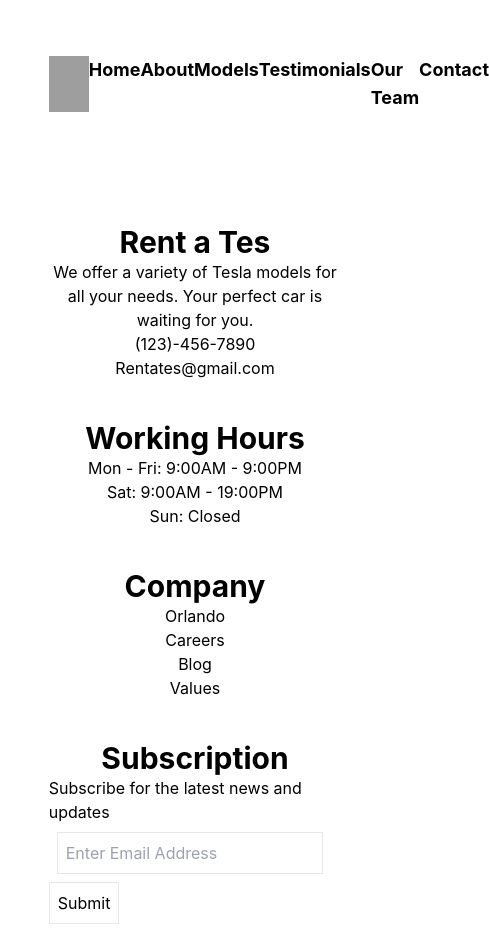
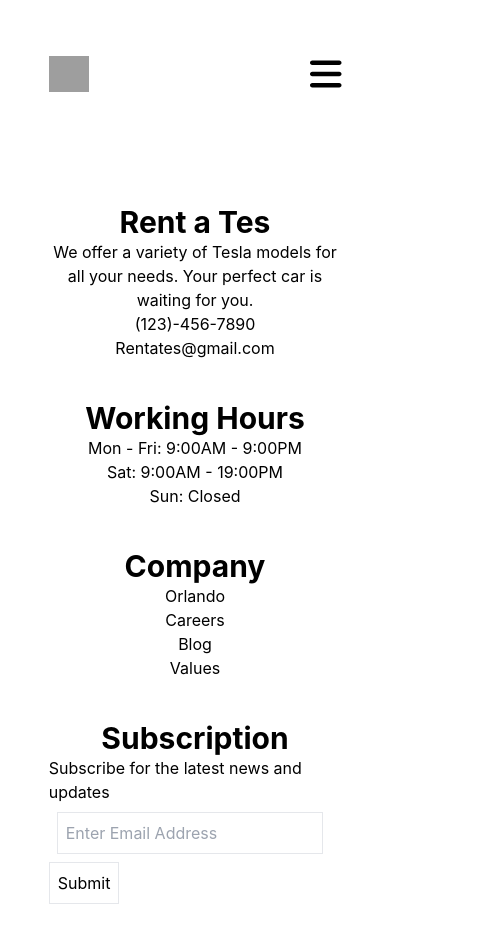
Before and after one commit to Miguel-Matos/rent-a-tes, a React (Create React App) app: page / in a window 390 px wide. Shown: the top 948 px of the page, 489 px wide, since content can reach past the window. Built offline with nearby package versions, Linux system fonts and the light colour scheme; grey boxes are pictures that could not be loaded.

Commit message:
Responsive bar layout added

```diff
--- a/package.json
+++ b/package.json
@@ -3,6 +3,9 @@
   "version": "0.1.0",
   "private": true,
   "dependencies": {
+    "@fortawesome/fontawesome-svg-core": "^6.4.0",
+    "@fortawesome/free-solid-svg-icons": "^6.4.0",
+    "@fortawesome/react-fontawesome": "^0.2.0",
     "@testing-library/jest-dom": "^5.17.0",
     "@testing-library/react": "^13.4.0",
     "@testing-library/user-event": "^13.5.0",
--- a/src/components/Footer.tsx
+++ b/src/components/Footer.tsx
@@ -1,6 +1,5 @@
 export default function Footer() {
   return (
-    // Center the footer
     <footer className="flex">
       <div className="grid md:grid-cols-2 grid-cols-1 lg:grid-cols-4 gap-10 my-14">
         <div className="flex flex-col items-center md:items-start">
--- a/src/components/Header.tsx
+++ b/src/components/Header.tsx
@@ -1,8 +1,18 @@
+import { useState } from 'react';
 import logo from '../logo.png';
+import { FontAwesomeIcon } from '@fortawesome/react-fontawesome';
+import { faBars } from '@fortawesome/free-solid-svg-icons';
 
 export default function Header() {
+  const [burger, setBurger] = useState(false);
+
+  function burgerDisplay() {
+    setBurger(!burger);
+  }
+
   return (
-    <div className='flex justify-between my-14 text-lg font-bold'>
+    <div>
+      <nav className='md:flex justify-between my-14 text-lg font-bold hidden'>
         <img className='w-10 md:w-16' src={logo} alt='Logo' />
         <a href='#'>Home</a>
         <a href="#">About</a>
@@ -10,6 +20,22 @@
         <a href="#">Testimonials</a>
         <a href="#">Our Team</a>
         <a href="#">Contact</a>
+      </nav>
+
+      <nav className='flex justify-between my-14 text-lg font-bold md:hidden'>
+        <img className='w-10 md:w-16' src={logo} alt='Logo' />
+        <FontAwesomeIcon icon={faBars} size='2xl' onClick={burgerDisplay} />
+        {burger ? (
+          <div className='flex flex-col absolute z-10 bg-white'>
+            <a href='#'>Home</a>
+            <a href="#">About</a>
+            <a href="#">Models</a>
+            <a href="#">Testimonials</a>
+            <a href="#">Our Team</a>
+            <a href="#">Contact</a>
           </div>
-  )
+        ) : null}
+      </nav>
+    </div>
+  );
 }
```
Also changed, not shown: 1 other file (tests, documents, lock files or other folders). Lines whose indentation alone changed are shown as unchanged.
